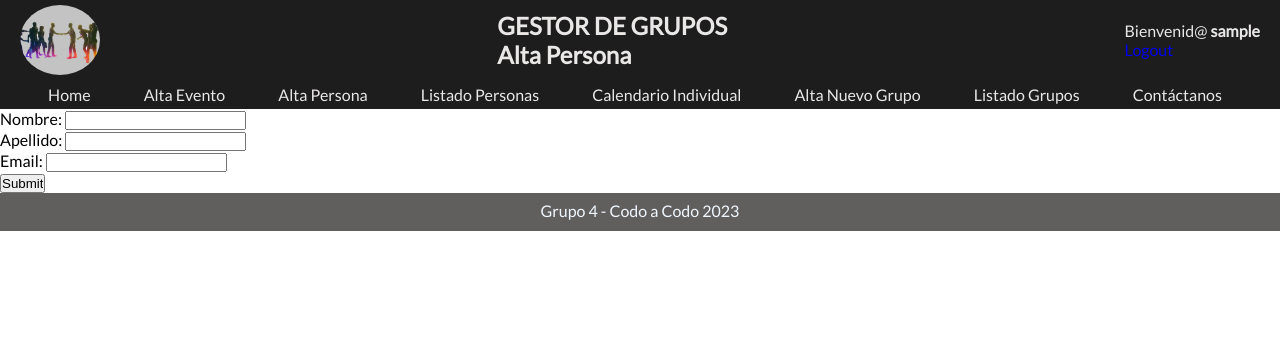
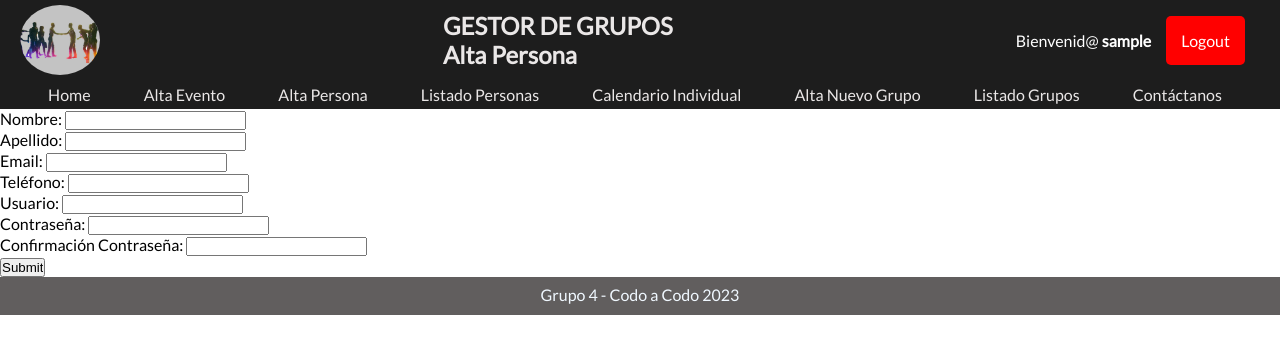
Before and after one commit to RobertoCavalieri/DjangoCaC2023, a Django app: page /gestor_grupos/personas/alta in a window 1280 px wide. Shown: the top 354 px of the page. Run offline with Django 4.2, Linux system fonts and the light colour scheme; the visitor is signed in with stand-in values (Sample User, id 1).

Commit message:
se ajusta la relacion Persona-User

```diff
--- a/core/forms.py
+++ b/core/forms.py
@@ -59,7 +59,22 @@ class EventoForm(forms.Form):
     participantes = forms.ModelMultipleChoiceField(queryset=Grupo.objects.all())
 
 
-class PersonaForm(forms.ModelForm):
+# class PersonaForm(forms.ModelForm):
+#     class Meta:
+#         model = Persona
+#         fields = '__all__'
+
+class PersonaForm(forms.Form):
+    nombre = forms.CharField(label='Nombre:', required=True)
+    apellido = forms.CharField(label='Apellido:', required=True)
+    mail = forms.EmailField(label='Email', required=True)
+    telefono = forms.CharField(label='Teléfono',required=False)
+    nombre_usuario = forms.CharField(label='Usuario', required=True)
+    contraseña = forms.CharField(label='Contraseña', required=True, widget=forms.PasswordInput)
+    contraseña_control = forms.CharField(label='Confirmación Contraseña', required=True, widget=forms.PasswordInput)
+
+
+class GrupoForm(forms.ModelForm):
     class Meta:
-        model = Persona
+        model = Grupo
         fields = '__all__'
--- a/core/models.py
+++ b/core/models.py
@@ -22,6 +22,8 @@ class Persona(models.Model):
     nombre = models.CharField(max_length=50, verbose_name='Nombre', )
     apellido = models.CharField(max_length=50, verbose_name='Apellido')
     mail = models.EmailField(max_length=150, verbose_name='Email')
+    telefono = models.CharField(max_length=50, verbose_name='Teléfono', blank=True)
+    usuario = models.OneToOneField(User,on_delete=models.CASCADE)
 
     def nombre_completo(self):
         return f"{self.nombre} {self.apellido}"
--- a/core/static/core/css/base.css
+++ b/core/static/core/css/base.css
@@ -8,6 +8,12 @@
 html{
     font-family: 'Lato', sans-serif;
 }
+
+/* body{
+    display: flex;
+    flex-direction: column;
+    min-height: 100vh;
+} */
 
 .header h1{
     font-size: 24px;
@@ -37,6 +43,34 @@ html{
     border-radius: 50%; background-color: rgba(251, 249, 247, 0.269);
 }
 
+.header .actions {
+    color: white;
+    display: flex;
+    justify-content: space-evenly;
+    align-items: center;
+}
+header .actions a {
+    text-decoration: none;
+    display: inline-block;
+    background-color: darkturquoise;
+    padding: 15px;
+    border-radius: 5px;
+
+    margin: 0 15px;
+
+    color: white;
+
+    transition: 0.2s all;
+}
+
+header .actions a.logout {
+    background-color: red;
+}
+
+header .actions a:hover {
+    background-color: white;
+    color: black;
+}
 
 #mostrar-notificacion {
     background-color: #007BFF;
@@ -120,6 +154,10 @@ html{
     border-radius: 20px;
 }
 
+/* main {
+    flex: 1;
+} */
+
 footer {
     background-color: rgb(97, 94, 94);
 }
--- a/core/templates/core/alta_persona.html
+++ b/core/templates/core/alta_persona.html
@@ -11,7 +11,7 @@
 {% block content %}
     <form method="post" action="{% url 'personas_alta' %}">
         {% csrf_token %}
-        {{ form.as_div }}
+        {{ persona_form.as_div }}
         <input type="submit">
     </form>
 {% endblock %}
--- a/core/templates/core/base.html
+++ b/core/templates/core/base.html
@@ -14,14 +14,6 @@
 </head>
 
 <body>
-    {% if messages %}
-    <ul class="messages">
-        {% for message in messages %}
-        <li {% if message.tags %} class="{{ message.tags }}" {% endif %}>{{ message }}</li>
-        {% endfor %}
-    </ul>
-    {% endif %}
-
     <header class="header">
         <div class="icon"></div>
         <div class="title">
@@ -52,6 +44,8 @@
                 <li><a class="hover-link" href="{% url 'grupos_alta' %}">Alta Nuevo Grupo</a></li>
                 <li><a class="hover-link" href="{% url 'grupos_listado' %}">Listado Grupos</a></li>
                 {% comment %} <li><a class="hover-link" href="{% url 'Calendario de grupo' %}">Calendario de Grupo</a></li> {% endcomment %}
+            {% else %}
+                <li><a class="hover-link" href="{% url 'personas_alta' %}">Registrate</a></li>
             {% endif %}
             <li><a class="hover-link" href="{% url 'contacto' %}">Contáctanos</a></li>
         </ul>
@@ -59,6 +53,13 @@
     <main>
 
         {% block notif %}
+            {% if messages %}
+            <ul class="messages">
+                {% for message in messages %}
+                    <li {% if message.tags %} class="{{ message.tags }}" {% endif %}>{{ message }}</li>
+                {% endfor %}
+            </ul>
+            {% endif %}
         {% endblock %}
 
         {% block content %}
--- a/core/templates/core/calendario_individual.html
+++ b/core/templates/core/calendario_individual.html
@@ -56,6 +56,9 @@
                         day:      'Dia',
                         list:     'Lista'
                     },
+                    navLinks: true, // can click day/week names to navigate views
+                    dayMaxEvents: true, // allow "more" link when too many events
+                    //initialView: 'listDay',
                     events: [
                         {% for evento in event_list %}
                             {
--- a/core/urls.py
+++ b/core/urls.py
@@ -11,12 +11,13 @@ urlpatterns = [
     path('contacto/', views.contacto, name='contacto'),
 
     path('eventos/alta', views.alta_evento, name='eventos_alta'),
-    path('personas/alta', views.PersonaCreateView.as_view(), name='personas_alta'),
+    # path('personas/alta', views.PersonaCreateView.as_view(), name='personas_alta'),
+    path('personas/alta', views.alta_persona, name='personas_alta'),
     path('personas/listado', views.PersonaListView.as_view(), name='personas_listado'),
     path('personas/calendario', views.EventoListView.as_view(), name='calendario_individual'),
     path('grupos/alta', views.GrupoCreateView.as_view(), name='grupos_alta'),
     path('grupos/listado', views.GrupoListView.as_view(), name='grupos_listado'),
-    path('grupos/detalle/<str:id_grupo>', views.grupo_detalle, name='grupos_detalle'),
+    path('grupos/detalle/<int:id_grupo>', views.grupo_detalle, name='grupos_detalle'),
     # path('grupos/calendario', views.calendario_grupo, name='Calendario de grupo'),
     # path('cargar_horario', views.cargar_horario, name='cargar_horario'),
 
--- a/core/views.py
+++ b/core/views.py
@@ -1,6 +1,8 @@
+from typing import Any
+from django.db.models.query import QuerySet
 from django.shortcuts import render, redirect
 from django.contrib import messages
-from django.contrib.auth.decorators import login_required
+from django.contrib.auth.decorators import login_required, permission_required
 from django.contrib.auth.mixins import LoginRequiredMixin, PermissionRequiredMixin
 from django.urls import reverse
 from django.views.generic import ListView, CreateView
@@ -11,9 +13,12 @@ from datetime import datetime
 # from core.forms import AltaEventoForm
 from core.forms import EventoForm
 from core.forms import ContactoForm
+from core.forms import PersonaForm
 from core.models import Evento
 from core.models import Persona
 from core.models import Grupo
+from django.contrib.auth.models import User, UserManager
+
 
 # Create your views here.
 def index(request):
@@ -52,7 +57,7 @@ def alta_evento(request):
                 nombre = formulario.cleaned_data['nombre'],
             #El organizador es la persona que esta dando de alta el evento
             #por ahora lo dejamos con cualquier persona.
-                organizador = Persona.objects.all()[0],
+                organizador = request.user.persona,
                 descripcion = formulario.cleaned_data['descripcion'],
                 inicio = formulario.cleaned_data['fecha_inicio'],
                 fin = formulario.cleaned_data['fecha_fin']
@@ -75,13 +80,18 @@ class EventoListView(LoginRequiredMixin, ListView):
     context_object_name = 'event_list'
     template_name = 'core/calendario_individual.html'
 
+    def get_queryset(self):
+        evento_organizador = Evento.objects.filter(organizador = self.request.user.persona)
+        evento_participante = Evento.objects.filter(participantes__miembros = self.request.user.persona)
+        return  evento_participante.union(evento_organizador)
 
-class PersonaCreateView(PermissionRequiredMixin, CreateView):
-    permission_required = 'core.add_persona'
-    model = Persona
-    template_name = 'core/alta_persona.html'
-    success_url = 'listado'
-    fields = '__all__'
+
+# class PersonaCreateView(PermissionRequiredMixin, CreateView):
+#     permission_required = 'core.add_persona'
+#     model = Persona
+#     template_name = 'core/alta_persona.html'
+#     success_url = 'listado'
+#     fields = '__all__'
 
 
 class PersonaListView(LoginRequiredMixin, ListView):
@@ -116,3 +126,39 @@ def grupo_detalle(request,id_grupo):
     }
 
     return render(request, 'core/grupo_detalle.html', context)
+
+
+def alta_persona(request):
+    if request.user.is_authenticated and not request.user.has_perm('core.add_persona'):
+        return render(request, "core/login_error.html")
+
+    if request.method == 'POST':
+        # Instanciamos un formulario con datos
+        formulario = PersonaForm(request.POST)
+        # Validarlo
+        if formulario.is_valid():
+            nueva_persona = Persona(
+                nombre = formulario.cleaned_data['nombre'],
+                apellido = formulario.cleaned_data['apellido'],
+                mail = formulario.cleaned_data['mail'],
+                telefono = formulario.cleaned_data['telefono'],
+            )
+            nuevo_usuario = User.objects.create_user(
+                username=formulario.cleaned_data['nombre_usuario'],
+                password=formulario.cleaned_data['contraseña']
+            )
+            nueva_persona.usuario = nuevo_usuario
+            nueva_persona.save()
+            if request.user.is_authenticated:
+                messages.info(request, "Persona cargada con éxito")
+                return redirect(reverse('personas_listado'))
+            else:
+                messages.info(request, "Registro exitoso, ingrese al sistema con su usuario")
+                return redirect(reverse('login'))
+    else:   #GET
+        formulario = PersonaForm()
+
+    context = {
+        'persona_form': formulario
+    }
+    return render(request, 'core/alta_persona.html', context)
```
Also changed, not shown: core/static/core/css/grupos_listado.css (added, +28 -0 lines), core/templates/core/grupos_listado.html (+17 -8 lines), core/migrations/0001_initial.py.
